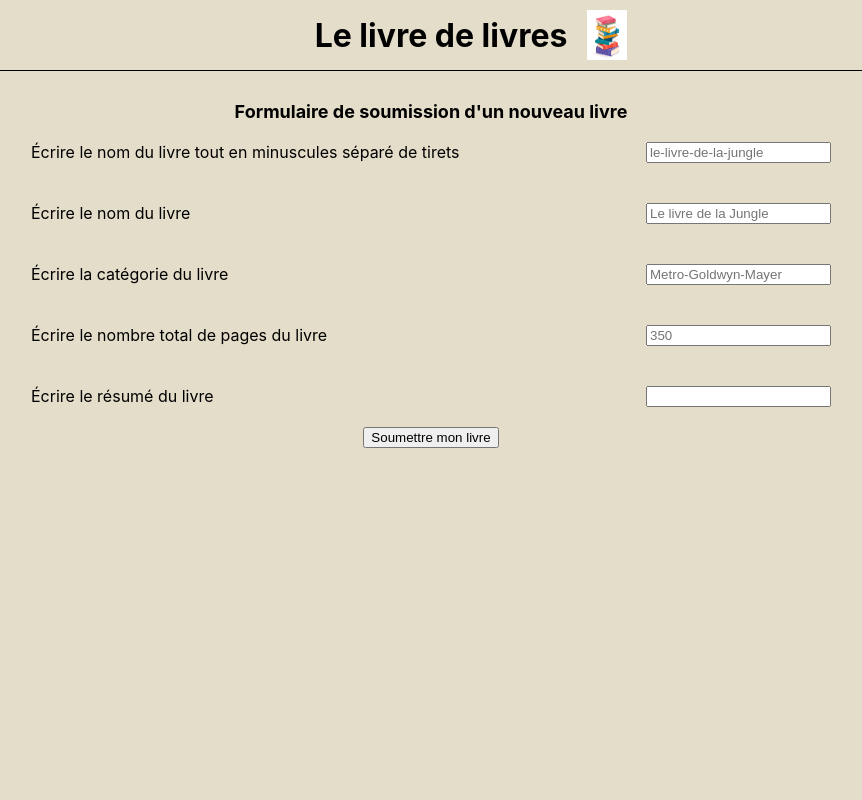
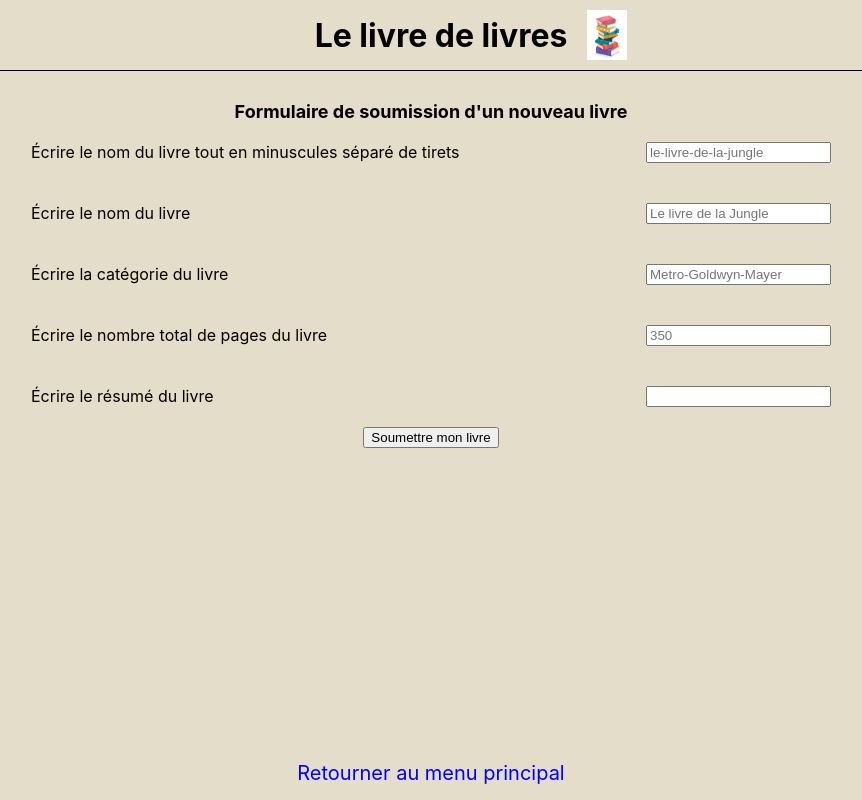
Before and after one commit to Junelight-07/exercice-livres, a React (Create React App) app: page /newbook in a window 1280 px wide. Shown: the whole page, without its empty margins (209-1071 px from the left). Built offline with nearby package versions, Linux system fonts and the light colour scheme.

Commit message:
V10 finie avec ajout formulaire fonctionnel non verifié de newBook

```diff
--- a/src/App/pages/Footer/Footer.module.scss
+++ b/src/App/pages/Footer/Footer.module.scss
@@ -4,7 +4,7 @@ footer {
    width: 100%;
    text-align: center;
    background-color: #e4ddc9;
-   margin: 15px 0px;
+   padding: 15px 0px;
 
    & a {
       text-decoration: none;
--- a/src/App/pages/Footer/components/FormNewBook.js
+++ b/src/App/pages/Footer/components/FormNewBook.js
@@ -1,23 +1,38 @@
 import { useBooksContext } from "../../../../context/BooksContext";
 import Header from "../../Header/Header";
 import styles from "./FormNewBook.module.scss";
-import { useRef, useState } from "react";
+import { useRef } from "react";
+import { Link } from "react-router-dom";
 
 export default function FormNewBook() {
-  const { books } = useBooksContext();
+  const { books, addBook } = useBooksContext();
 
   const form = useRef();
-
-  const [newBook, setNewBook] = useState("");
 
   function formData(e) {
     e.preventDefault();
     const name = form.current.newBookName.value;
     const label = form.current.newBookLabel.value;
     const category = form.current.newBookCategory.value;
-    const totalPages = form.current.newBookTotalPages.value;
+    const pagesTotales = form.current.newBookTotalPages.value;
     const summary = form.current.newBookSummary.value;
-    setNewBook({ name, label, category, totalPages, summary });
+    const favorite = false;
+    let pagesLues = 0;
+    if (books.includes(name)) {
+      console.log("erreur");
+    } else {
+      addBook({
+        id: "okokok",
+        name,
+        label,
+        category,
+        pagesTotales,
+        pagesLues,
+        favorite,
+        summary,
+      });
+    }
+    console.log("nouvelle liste : ", books);
   }
 
   return (
@@ -83,7 +98,10 @@ export default function FormNewBook() {
           />
         </div>
         <button type="submit">{"Soumettre mon livre"}</button>
-      </form>
+      </form>{" "}
+      <Link className={styles["bookReturnHome"]} to="/books">
+        Retourner au menu principal
+      </Link>
     </>
   );
 }
--- a/src/App/pages/Footer/components/FormNewBook.module.scss
+++ b/src/App/pages/Footer/components/FormNewBook.module.scss
@@ -3,6 +3,17 @@
    justify-content: center;
    font-weight: bold;
    font-size: 18px;
+}
+
+.bookReturnHome {
+   text-decoration: none;
+   color: blue;
+   font-size: 20px;
+   position: fixed;
+   bottom: 0;
+   margin-bottom: 15px;
+   width: 100%;
+   text-align: center;
 }
 
 form {
--- a/src/context/BooksContext.js
+++ b/src/context/BooksContext.js
@@ -74,6 +74,12 @@ export default function BooksContextProvider({ children }) {
     localStorage.removeItem("filters");
   }
 
+  function addBook(book) {
+    const newBooks = [...books, book];
+    setBooks(newBooks);
+    saveLocalBooks(newBooks);
+  }
+
   function addFavorite(name) {
     if (!favoriteBooks.filter((book) => book.name === name).length) {
       const updatedBooks = [...favoriteBooks];
@@ -141,6 +147,7 @@ export default function BooksContextProvider({ children }) {
         onSearch,
         onResetFilters,
         updateReadPageBook,
+        addBook,
       }}
     >
       {children}
```
